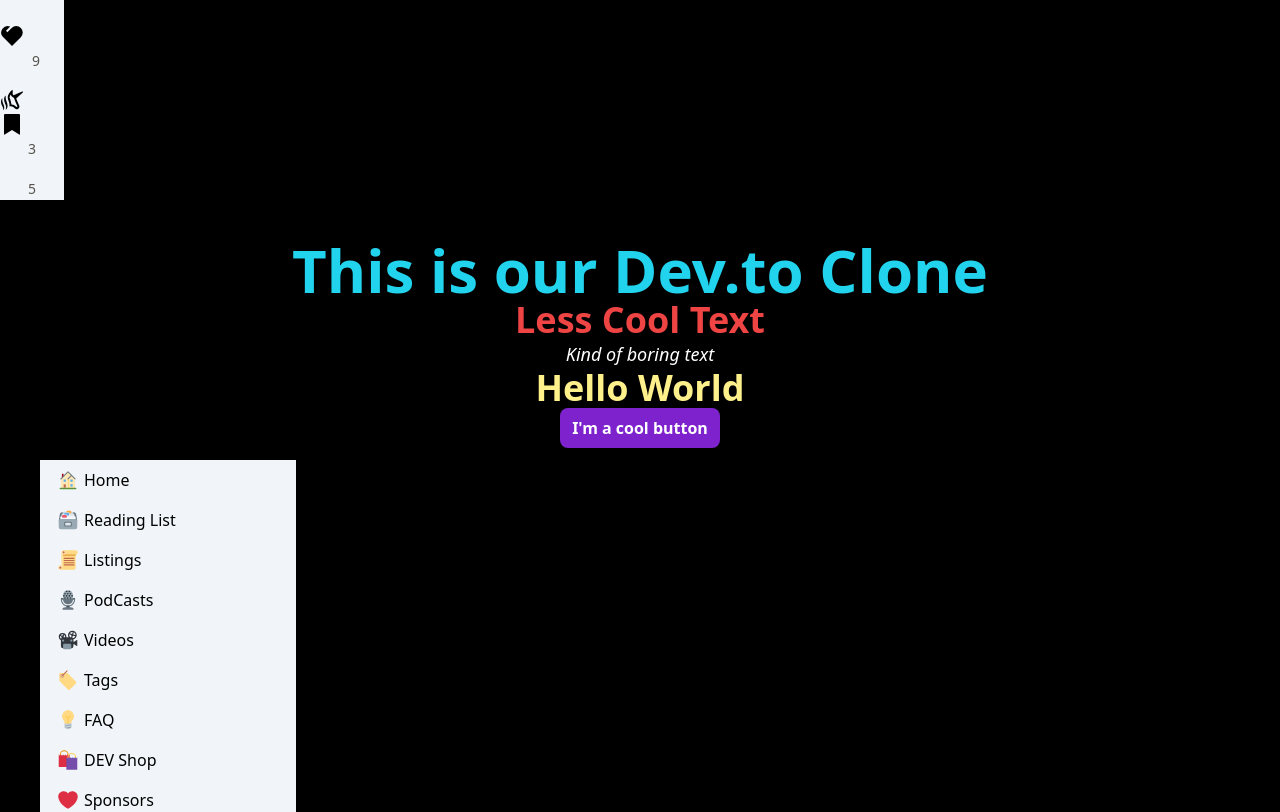
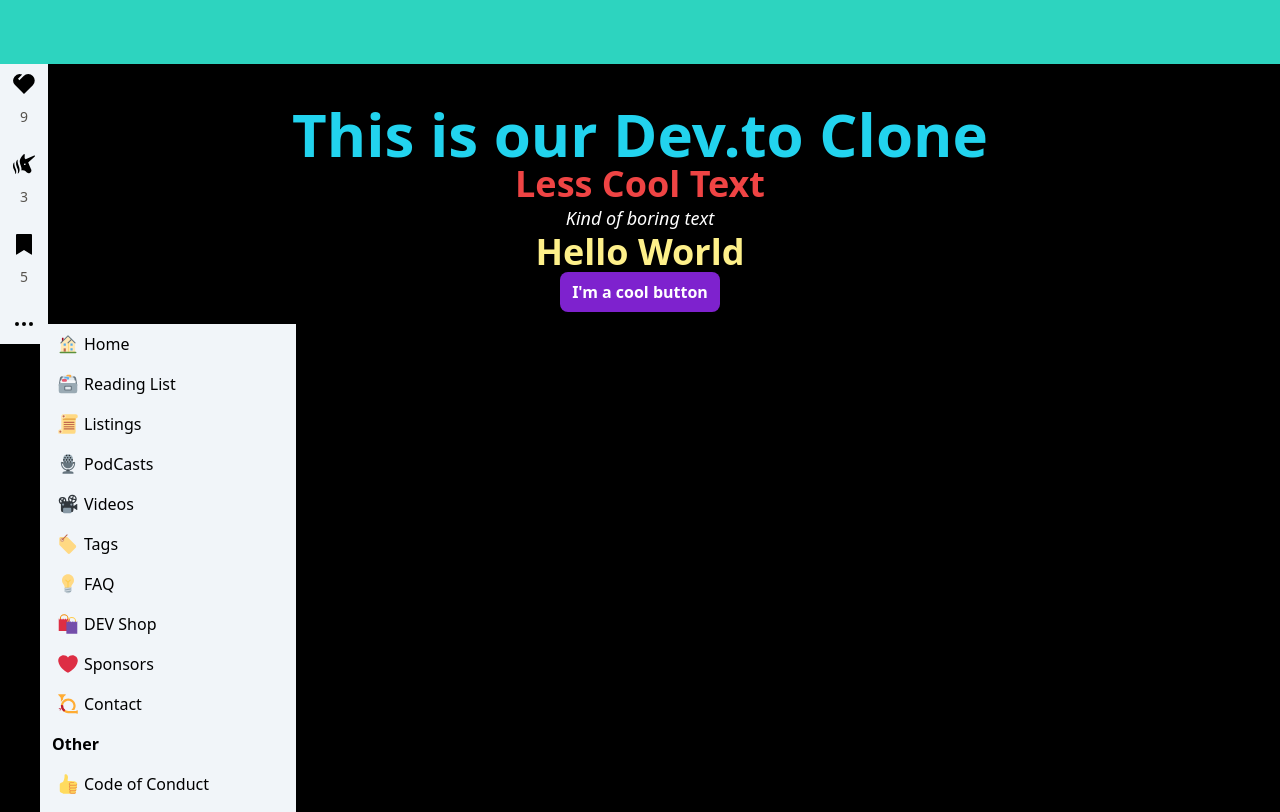
Before and after one commit to lacdev/devto-react-clone, a React (Create React App) app: page / in a window 1280 px wide. Shown: the top 812 px of the page. Built offline with nearby package versions, Linux system fonts and the light colour scheme.

Commit message:
Ultimo componente PostRightBar Finalizado

```diff
--- a/src/App.js
+++ b/src/App.js
@@ -9,11 +9,13 @@
 import { SocialMediaIcons } from 'components/SocialMediaIcons'
 import {Footer} from 'components/Footer'
 import { OnePostRightBar } from 'components/OnePostRightBar'
+import { Navbar } from 'components/Navbar'
 
 
 const App = () => {
   return (
     <div className="bg-black">
+       <Navbar/>
        <OnePostRightBar/>
       <Container>
       <Header>This is our Dev.to Clone </Header>
--- /dev/null
+++ b/src/components/Navbar.js
@@ -0,0 +1,12 @@
+import React from 'react'
+
+function Navbar() {
+    const navparent='flex items-center justify-between p-8 flex-wrap min-w-full bg-teal-400'
+    return (
+        <nav className={navparent}>
+
+        </nav>
+    )
+}
+
+export  {Navbar}
--- a/src/components/OnePostRightBar.js
+++ b/src/components/OnePostRightBar.js
@@ -1,45 +1,57 @@
 import React from 'react'
 
 function OnePostRightBar() {
-    const parent ='bg-slate-100 h-max w-16 block'
-    const barbox = 'grid grid-cols-1 col-span-2 gap-x-6 sticky'
-    const gridcol = 'grid gap-4 items-center'
-    const btnheart = 'flex-col items-center border-transparent bg-transparent fill-black cursor-pointer'
-    const btnhearthover = 'p-2 hover:rounded-full hover:bg-red-700'
+    const parent ='grid row-end-2 h-max w-16 block'
+    const barbox = 'grid grid-cols-1 col-span-2 bg-slate-100 gap-x-6 fixed'
+    const gridcol = 'grid gap-4 items-center inset-x-0 bottom-0 '
+    const btnicon = 'flex-col items-center fill-black cursor-pointer'
+    const btnhearthover = 'flex mx-1 p-2 focus-visible hover:bg-red-200 hover:rounded-full hover:fill-red-700'
+    const btnunicornhover = 'flex mx-1 p-2 focus-visible hover:bg-cyan-100 hover:rounded-full hover:fill-cyan-300'
+    const btnsavehover = 'flex mx-1 p-2 focus-visible hover:bg-indigo-100 hover:rounded-full  hover:fill-indigo-600'
+    const btnpointshover = 'flex mx-1 p-2 focus-visible hover:bg-zinc-200 hover:rounded-full hover:fill-stone-500'
     const textspan = 'text-sm text-stone-600'
+
     return (
         <aside className={parent} >
             <div className={barbox} >
                 <div className= {gridcol}>
-                 <button className={btnheart} >
+                 <button className={btnicon} >
                      <span className={btnhearthover} >
                      <svg xmlns="http://www.w3.org/2000/svg" width="24" height="24" viewBox="0 0 24 24" aria-hidden="true" class="crayons-icon">
-                         <path d="M2.821 12.794a6.5 6.5 0 017.413-10.24h-.002L5.99 6.798l1.414 1.414 4.242-4.242a6.5 6.5 0 019.193 9.192L12 22l-9.192-9.192.013-.014z"></path>
-                           </svg>
+                        <path d="M2.821 12.794a6.5 6.5 0 017.413-10.24h-.002L5.99 6.798l1.414 1.414 4.242-4.242a6.5 6.5 0 019.193 9.192L12 22l-9.192-9.192.013-.014z"></path>
+                         </svg>
                      </span>
 
                      <span className={textspan} > 9 </span>
                  </button>
-                 <button>
-                     <span>
-                     <svg xmlns="http://www.w3.org/2000/svg" width="24" height="24" aria-hidden="true" class="crayons-icon">
-                      <path d="M5.645 8.013c.013-.265-.261-.323-.4-.183-1.16 1.17-1.822 3.865-.344 7.32.294.961 1.938 3.19.84 6.131l-.003.006c-.094.255.206.404.366.263 1.395-1.226 1.933-3.593 1.1-6.375-.488-1.657-1.955-4.226-1.559-7.162zm-3.22 2.738c.05-.137-.124-.417-.326-.225-.939.893-1.316 2.863-.976 4.605.547 2.878 2.374 3.526 2.066 6.629-.028.102.176.38.348.154 1.546-2.033.409-4.453-.241-6.006-1.005-2.386-1.087-4.118-.871-5.157z" fill="#08090A"></path>
-                      <path fill-rule="evenodd" clip-rule="evenodd" d="M13.622 7.223l8.579-3.68c.598-.256 1.087.547.6.985l-6.618 5.941c.881 2.043 2.738 6.34 2.931 6.775 1.348 3.031-2.055 4.918-3.807 3.583a7.027 7.027 0 01-.623-.574c-.974-.965-2.419-2.398-5.207-1.877.284-2.115-.313-3.737-.883-5.288-.38-1.032-.747-2.032-.837-3.124-.346-3.329 3.763-8.23 4.696-7.953.386.115.326 1.229.266 2.319-.051.948-.102 1.88.143 2.12.145.142.428.43.76.773zM11.5 16.5l2.5.5 2.5 2 1-.5-2-4.5-1.5-4-1.5-1-1-1-1-1.5L10 8l-.5 1.5 1 2.5 1 4.5z"></path>
-                        </svg>
+                 <button className={btnicon} >
+                     <span className={btnunicornhover} >
+                     <svg xmlns="http://www.w3.org/2000/svg" width="24" height="24" viewBox="0 0 24 24" aria-hidden="true" class="crayons-icon">
+                        <path d="M5.645 8.013c.013-.265-.261-.323-.4-.183-1.16 1.17-1.822 3.865-.344 7.32.294.961 1.938 3.19.84 6.131l-.003.006c-.094.255.206.404.366.263 1.395-1.226 1.933-3.593 1.1-6.375-.488-1.657-1.955-4.226-1.559-7.162zm-3.22 2.738c.05-.137-.124-.417-.326-.225-.939.893-1.316 2.863-.976 4.605.547 2.878 2.374 3.526 2.066 6.629-.028.102.176.38.348.154 1.546-2.033.409-4.453-.241-6.006-1.005-2.386-1.087-4.118-.871-5.157zM22.2 3.543l-8.579 3.68c-.332-.343-.615-.63-.76-.773-.527-.517.313-4.224-.409-4.439-.933-.277-5.042 4.624-4.696 7.953.224 2.735 2.193 4.89 1.72 8.412 3.446-.644 4.841 1.697 5.83 2.45 1.752 1.335 5.155-.551 3.807-3.582-.193-.435-2.05-4.732-2.931-6.775l6.619-5.94c.486-.44-.003-1.242-.601-.986zm-9.418 9.535a.828.828 0 01-.74-.9.825.825 0 01.81-.76c.479 0 .85.42.81.903a.824.824 0 01-.88.757z"></path>
+                       </svg>
                      </span>
-                     <svg xmlns="http://www.w3.org/2000/svg" width="24" height="24" viewBox="0 0 24 24" aria-hidden="true" class="crayons-icon">
-                       <path d="M5 2h14a1 1 0 011 1v19.143a.5.5 0 01-.766.424L12 18.03l-7.234 4.536A.5.5 0 014 22.143V3a1 1 0 011-1z"></path>
-                       </svg>
                      <span className={textspan}> 3 </span>
                  </button>
 
-                 <button>
-                     <span>
-
+                 <button className={btnicon} >
+                     <span className={btnsavehover} >
+                     <svg xmlns="http://www.w3.org/2000/svg" width="24" height="24" viewBox="0 0 24 24" aria-hidden="true" class="crayons-icon">
+                       <path d="M5 2h14a1 1 0 011 1v19.143a.5.5 0 01-.766.424L12 18.03l-7.234 4.536A.5.5 0 014 22.143V3a1 1 0 011-1z"></path>
+                        </svg>
                      </span>
 
                   <span className={textspan}> 5 </span>
                  </button>
+                 <div className='relative text-center'>
+                     <button className={btnicon} >
+                         <span className={btnpointshover} >
+                         <svg xmlns="http://www.w3.org/2000/svg" width="24" height="24" aria-hidden="true" class="dropdown-icon crayons-icon"><title>More...</title><path fill-rule="evenodd" clip-rule="evenodd" d="M7 12a2 2 0 11-4 0 2 2 0 014 0zm7 0a2 2 0 11-4 0 2 2 0 014 0zm5 2a2 2 0 100-4 2 2 0 000 4z"></path>
+                         </svg>
+                         </span>
+                     </button>
+
+                 </div>
+
 
                 </div>
             </div>
```
